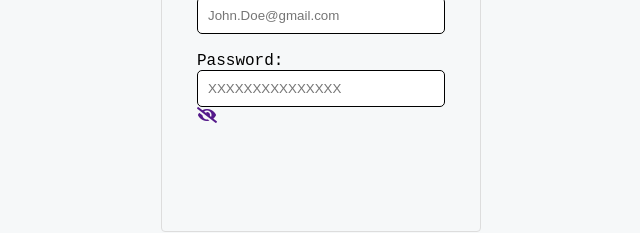
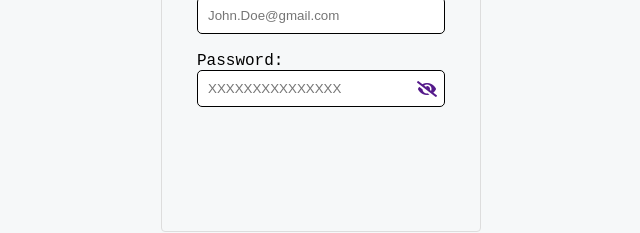
Before and after one commit to EmmanuelOkuchukwu/prayer-tracker-app, a React (Create React App) app in the folder view/: page / in a window 1280 px wide. Shown: the part 343-576 px from the top of the page, without its empty margins (319-959 px from the left). Built offline with nearby package versions, Linux system fonts and the light colour scheme.

Commit message:
moved the eye to the right position

```diff
--- /dev/null
+++ b/view/src/components/buttons/styles.js
@@ -0,0 +1 @@
+import styled from 'styled-components';
--- a/view/src/components/customInputFields/styles.js
+++ b/view/src/components/customInputFields/styles.js
@@ -9,6 +9,7 @@ export const InputField = styled.input`
   padding: 10px;
   border: solid 1px ${props => props.theme.secondaryColor};
   border-radius: 5px;
+  position: relative;
   &:focus {
     outline: none;
   }
--- a/view/src/pages/auth/Login.jsx
+++ b/view/src/pages/auth/Login.jsx
@@ -18,7 +18,7 @@ function Login() {
                     <CustomInputField type="text" name="email" placeholder="John.Doe@gmail.com" /><br/>
                     <label htmlFor="password">Password:</label>
                     <CustomInputField type={showHidePassword ? "text" : "password"} name="password" placeholder="XXXXXXXXXXXXXXX" />
-                    <a href="" onClick={displayPassword}>{showHidePassword ? <i className="fas fa-eye" />: <i className="fas fa-eye-slash" />}</a>
+                    <a href="" className="eye-icon" onClick={displayPassword}>{showHidePassword ? <i className="fas fa-eye" />: <i className="fas fa-eye-slash" />}</a>
                 </LoginForm>
             </LoginBackground>
         </LoginContainer>
--- a/view/src/pages/auth/styles.js
+++ b/view/src/pages/auth/styles.js
@@ -19,6 +19,12 @@ export const LoginBackground = styled.div`
 export const LoginForm = styled.form`
   padding: 35px;
   height: 150px;
+  position: relative;
+  .eye-icon {
+    position: relative;
+    left: 220px;
+    bottom: 26px;
+  }
 `;
 
 /* - - - - - - - - - - - - - - - - - - - - Register Styles - - - - - - - - - - - - - - - - - - - - - */
```
Also changed, not shown: view/src/components/buttons/Button.jsx (added, +9 -0 lines).
